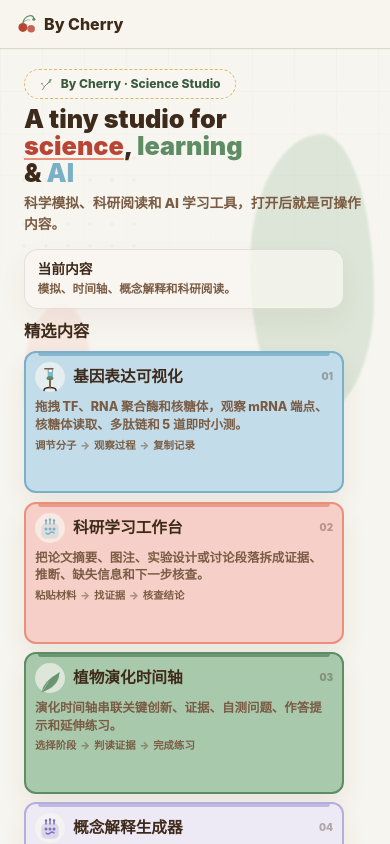
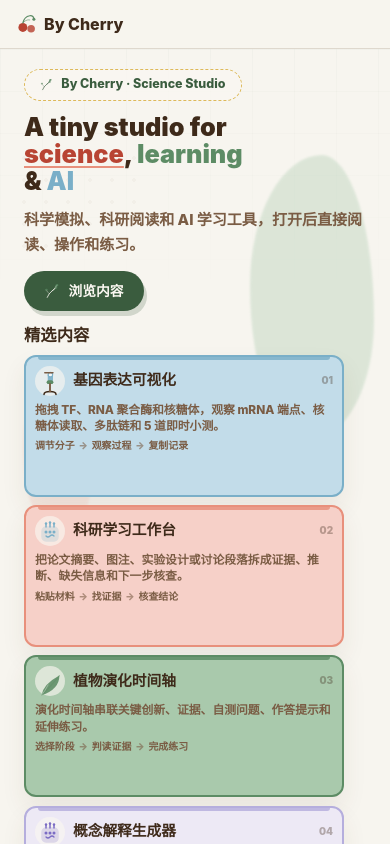
Before and after one commit to liruirui321/Bycherry, a React (Vite) app: page / in a window 390 px wide. Built offline with nearby package versions, Linux system fonts and the light colour scheme.

Commit message:
Realign homepage with original studio design

```diff
--- a/src/app/components/Hero.tsx
+++ b/src/app/components/Hero.tsx
@@ -128,10 +128,10 @@ export function Hero() {
       aria-labelledby="hero-heading"
       style={{
         fontFamily: "-apple-system, BlinkMacSystemFont, 'Segoe UI', sans-serif",
-        minHeight: "auto",
+        minHeight: "calc(100vh - 74px)",
         position: "relative",
         overflow: "hidden",
-        padding: "clamp(1.15rem, 2.4vh, 1.75rem) clamp(1rem, 3.4vw, 3rem) clamp(1.2rem, 2.6vh, 1.8rem)",
+        padding: "clamp(1rem, 2.1vh, 1.55rem) clamp(1rem, 3.2vw, 3rem) clamp(1rem, 2.2vh, 1.55rem)",
         width: "100%",
         maxWidth: "100%",
         boxSizing: "border-box",
@@ -156,10 +156,9 @@ export function Hero() {
         <div className="hero-float-deco hero-float-leaf"><IconLeafSmall size={28} color="var(--cherry-sage)" /></div>
       </div>
 
-      <div className="hero-inner" style={{ position: "relative", zIndex: 2, maxWidth: 1720, width: "100%", minWidth: 0, margin: "0 auto", boxSizing: "border-box", display: "grid", gap: "0.78rem", alignContent: "start" }}>
-        <div className="hero-heading-strip" style={{ display: "grid", gridTemplateColumns: "minmax(0, 1fr) minmax(240px, 0.34fr)", gap: "0.9rem", alignItems: "center", minWidth: 0 }}>
-          <div className="hero-copy-panel" style={{ minWidth: 0, display: "grid", gap: "0.42rem", justifyItems: "start", textAlign: "left", alignContent: "start" }}>
-            <div style={{ display: "inline-flex", alignItems: "center", gap: 8, width: "fit-content", border: "1.5px dashed var(--cherry-yellow)", borderRadius: 999, padding: "0.32rem 0.92rem", color: "var(--cherry-forest)", fontSize: "0.76rem", fontWeight: 850, background: "rgba(250,247,241,0.72)", letterSpacing: 0 }}>
+      <div className="hero-inner" style={{ position: "relative", zIndex: 2, maxWidth: 1580, width: "100%", height: "calc(100vh - 116px)", minWidth: 0, minHeight: 0, margin: "0 auto", boxSizing: "border-box", display: "grid", gridTemplateColumns: "minmax(320px, 0.48fr) minmax(0, 1fr)", gap: "clamp(1rem, 2.4vw, 2rem)", alignItems: "center", alignContent: "space-between" }}>
+        <div className="hero-copy-panel" style={{ minWidth: 0, display: "grid", gap: "0.86rem", justifyItems: "start", textAlign: "left", alignContent: "center" }}>
+          <div style={{ display: "inline-flex", alignItems: "center", gap: 8, width: "fit-content", border: "1.5px dashed var(--cherry-yellow)", borderRadius: 999, padding: "0.34rem 0.96rem", color: "var(--cherry-forest)", fontSize: "0.78rem", fontWeight: 850, background: "rgba(250,247,241,0.72)", letterSpacing: 0 }}>
             <IconBranch size={13} color="var(--cherry-forest)" />
             By Cherry · Science Studio
           </div>
@@ -168,8 +167,8 @@ export function Hero() {
             className="hero-title"
             style={{
               fontFamily: "-apple-system, BlinkMacSystemFont, 'Segoe UI', sans-serif",
-                fontSize: "clamp(1.74rem, 2.45vw, 2.85rem)",
-                fontWeight: 900,
+              fontSize: "clamp(2.25rem, 4.3vw, 4.2rem)",
+              fontWeight: 920,
               lineHeight: 1.04,
               color: "var(--cherry-warm-brown)",
               margin: "0",
@@ -187,98 +186,15 @@ export function Hero() {
             {" & "}
             <span style={{ color: "var(--cherry-blue)" }}>AI</span>
           </h1>
-            <p style={{ margin: 0, color: "var(--cherry-warm-mid)", fontSize: "clamp(0.86rem, 0.9vw, 0.98rem)", lineHeight: 1.5, fontWeight: 760, maxWidth: 760 }}>
-              科学模拟、科研阅读和 AI 学习工具，打开后就是可操作内容。
+          <p style={{ margin: 0, color: "var(--cherry-warm-mid)", fontSize: "clamp(0.94rem, 1.05vw, 1.08rem)", lineHeight: 1.62, fontWeight: 760, maxWidth: 520 }}>
+            科学模拟、科研阅读和 AI 学习工具，打开后直接阅读、操作和练习。
           </p>
+          <div className="hero-button-row" style={{ display: "flex", gap: "0.68rem", flexWrap: "wrap", alignItems: "center" }}>
+            <a href="#works" style={{ display: "inline-flex", alignItems: "center", gap: 8, background: "var(--cherry-forest)", color: "#FAF7F1", borderRadius: 999, padding: "0.62rem 1.28rem", textDecoration: "none", fontWeight: 880, fontSize: "0.86rem", boxShadow: "3px 5px 0 rgba(58,92,62,0.2)" }}>
+              <IconBranch size={16} color="#FAF7F1" />
+              浏览内容
+            </a>
           </div>
-
-          <div className="hero-summary-panel" style={{ minWidth: 0, border: "1.5px solid rgba(94,68,42,0.12)", borderRadius: 14, background: "rgba(250,247,241,0.72)", padding: "0.7rem 0.78rem", boxShadow: "0 12px 28px rgba(94,68,42,0.06)", display: "grid", gap: "0.18rem" }}>
-            <strong style={{ color: "var(--cherry-warm-brown)", fontSize: "0.86rem", lineHeight: 1.2, fontWeight: 950 }}>当前内容</strong>
-            <span style={{ color: "var(--cherry-warm-mid)", fontSize: "0.73rem", lineHeight: 1.42, fontWeight: 780 }}>
-              模拟、时间轴、概念解释和科研阅读。
-            </span>
-          </div>
-        </div>
-
-        <div className="hero-featured-panel" style={{ minWidth: 0, display: "grid", gap: "0.62rem", width: "100%", alignContent: "start" }}>
-          <div style={{ display: "flex", alignItems: "end", justifyContent: "space-between", gap: "0.75rem", minWidth: 0 }}>
-            <h2 style={{ margin: 0, color: "var(--cherry-warm-brown)", fontSize: "1.02rem", lineHeight: 1.2, fontWeight: 950, textAlign: "left" }}>精选内容</h2>
-            <span className="hero-entry-grid-note" style={{ color: "var(--cherry-warm-mid)", fontSize: "0.72rem", lineHeight: 1.2, fontWeight: 880, textAlign: "right" }}>模拟 · 时间轴 · 阅读库</span>
-          </div>
-          <nav id="works" className="hero-entry-grid" aria-label="内容目录" style={{ display: "grid", gridTemplateColumns: "repeat(3, minmax(0, 1fr))", gridAutoRows: "minmax(184px, 1fr)", gap: "0.72rem", minWidth: 0, maxWidth: "100%", boxSizing: "border-box" }}>
-            {entries.map((entry, index) => (
-              <a
-                className={`hero-entry-row ${entry.featuredImage ? "hero-entry-row-image" : ""}`}
-                key={entry.key}
-                href={entry.href}
-                aria-label={`打开${entry.title}：${entry.desc}`}
-                onClick={(event) => openEntry(entry.href, event)}
-                onMouseEnter={() => preloadRouteForHref(entry.href)}
-                onFocus={() => preloadRouteForHref(entry.href)}
-                onPointerDown={() => preloadRouteForHref(entry.href)}
-                style={{
-                  background: entry.color,
-                  border: `2px solid ${entry.border}`,
-                  borderRadius: 12,
-                  padding: entry.featuredImage ? "0.82rem 6.05rem 0.78rem 0.88rem" : "0.82rem 0.88rem 0.78rem",
-                  color: "var(--cherry-warm-brown)",
-                  textDecoration: "none",
-                  textAlign: "left",
-                  display: "grid",
-                  gridTemplateColumns: "minmax(0, 1fr)",
-                  alignItems: "stretch",
-                  gap: "0.42rem",
-                  position: "relative",
-                  overflow: "hidden",
-                  minWidth: 0,
-                  maxWidth: "100%",
-                  minHeight: 184,
-                  boxSizing: "border-box",
-                  boxShadow: "0 12px 24px rgba(94,68,42,0.08)",
-                  transform: "none",
-                }}
-              >
-                <span aria-hidden="true" style={{ position: "absolute", left: "0.72rem", right: "0.72rem", top: 0, height: 3, borderRadius: "0 0 999px 999px", background: entry.border, opacity: 0.82 }} />
-                <span style={{ minWidth: 0, display: "grid", gap: "0.38rem", alignContent: "start" }}>
-                  <span style={{ display: "flex", alignItems: "center", gap: "0.5rem", minWidth: 0 }}>
-                    <span aria-hidden="true" style={{ display: "inline-grid", placeItems: "center", width: 30, height: 30, borderRadius: 999, background: "rgba(250,247,241,0.64)", flexShrink: 0 }}>
-                      {entry.icon}
-                    </span>
-                    <strong style={{ fontSize: "0.98rem", lineHeight: 1.15, minWidth: 0, overflowWrap: "anywhere", fontWeight: 950 }}>{entry.title}</strong>
-                    <span aria-hidden="true" style={{ marginLeft: "auto", flexShrink: 0, color: "rgba(62,42,26,0.34)", fontSize: "0.62rem", lineHeight: 1, fontWeight: 950, letterSpacing: 0 }}>{String(index + 1).padStart(2, "0")}</span>
-                  </span>
-                  <span className="hero-entry-desc" style={{ color: "var(--cherry-warm-mid)", fontSize: "0.78rem", lineHeight: 1.42, fontWeight: 820 }}>
-                    {entry.desc}
-                  </span>
-                  <span className="hero-entry-task" style={{ color: "var(--cherry-warm-brown)", fontSize: "0.72rem", lineHeight: 1.48, fontWeight: 820, background: "rgba(250,247,241,0.46)", border: "1px solid rgba(94,68,42,0.08)", borderRadius: 8, padding: "0.42rem 0.5rem" }}>
-                    {entry.task}
-                  </span>
-                  <span className="hero-entry-path" style={{ display: "flex", gap: "0.24rem", flexWrap: "wrap", alignItems: "center", color: "var(--cherry-warm-mid)", fontSize: "0.65rem", lineHeight: 1.2, fontWeight: 900 }}>
-                    {entry.path.map((step, index) => (
-                      <span key={`${entry.key}-${step}`} style={{ display: "inline-flex", alignItems: "center", gap: "0.24rem" }}>
-                        <span>{step}</span>
-                        {index < entry.path.length - 1 ? <span aria-hidden="true" style={{ opacity: 0.58 }}>→</span> : null}
-                      </span>
-                    ))}
-                  </span>
-                  <span className="hero-entry-output-row" style={{ display: "flex", gap: "0.3rem", flexWrap: "wrap" }}>
-                    {entry.outputs.slice(0, 3).map((output) => (
-                      <span key={output} style={{ background: "rgba(250,247,241,0.72)", borderRadius: 999, padding: "0.18rem 0.42rem", color: "var(--cherry-warm-brown)", fontSize: "0.64rem", fontWeight: 950 }}>
-                        {output}
-                      </span>
-                    ))}
-                  </span>
-                </span>
-                {entry.featuredImage ? (
-                  <img src={entry.featuredImage} alt="" aria-hidden="true" loading="eager" style={{ position: "absolute", right: "0.62rem", bottom: "0.62rem", width: 86, height: 72, objectFit: "cover", borderRadius: 10, border: "1.5px solid rgba(250,247,241,0.72)" }} />
-                ) : entry.visualKind ? (
-                  <span className="hero-entry-visual-row" aria-hidden="true">
-                    <HeroMiniVisual kind={entry.visualKind} />
-                  </span>
-                ) : null}
-              </a>
-            ))}
-          </nav>
           <div className="hero-specimen-band" aria-hidden="true">
             <span className="hero-specimen hero-specimen-dna">
               <i />
@@ -302,6 +218,106 @@ export function Hero() {
               <i />
             </span>
           </div>
+        </div>
+
+        <div className="hero-featured-panel" style={{ minWidth: 0, display: "grid", gap: "0.58rem", width: "100%", alignContent: "center" }}>
+          <div style={{ display: "flex", alignItems: "end", justifyContent: "space-between", gap: "0.75rem", minWidth: 0 }}>
+            <h2 style={{ margin: 0, color: "var(--cherry-warm-brown)", fontSize: "1.02rem", lineHeight: 1.2, fontWeight: 950, textAlign: "left" }}>精选内容</h2>
+            <span className="hero-entry-grid-note" style={{ color: "var(--cherry-warm-mid)", fontSize: "0.72rem", lineHeight: 1.2, fontWeight: 880, textAlign: "right" }}>模拟 · 时间轴 · 阅读库</span>
+          </div>
+          <nav id="works" className="hero-entry-grid" aria-label="内容目录" style={{ display: "grid", gridTemplateColumns: "repeat(3, minmax(0, 1fr))", gridAutoRows: "minmax(158px, 1fr)", gap: "0.64rem", minWidth: 0, maxWidth: "100%", boxSizing: "border-box" }}>
+            {entries.map((entry, index) => (
+              <a
+                className={`hero-entry-row ${entry.featuredImage ? "hero-entry-row-image" : ""}`}
+                key={entry.key}
+                href={entry.href}
+                aria-label={`打开${entry.title}：${entry.desc}`}
+                onClick={(event) => openEntry(entry.href, event)}
+                onMouseEnter={() => preloadRouteForHref(entry.href)}
+                onFocus={() => preloadRouteForHref(entry.href)}
+                onPointerDown={() => preloadRouteForHref(entry.href)}
+                style={{
+                  background: entry.color,
+                  border: `2px solid ${entry.border}`,
+                  borderRadius: 12,
+                  padding: entry.featuredImage ? "0.72rem 5.6rem 0.68rem 0.76rem" : "0.72rem 0.76rem 0.68rem",
+                  color: "var(--cherry-warm-brown)",
+                  textDecoration: "none",
+                  textAlign: "left",
+                  display: "grid",
+                  gridTemplateColumns: "minmax(0, 1fr)",
+                  alignItems: "stretch",
+                  gap: "0.42rem",
+                  position: "relative",
+                  overflow: "hidden",
+                  minWidth: 0,
+                  maxWidth: "100%",
+                  minHeight: 158,
+                  boxSizing: "border-box",
+                  boxShadow: "0 12px 24px rgba(94,68,42,0.08)",
+                  transform: "none",
+                }}
+              >
+                <span aria-hidden="true" style={{ position: "absolute", left: "0.72rem", right: "0.72rem", top: 0, height: 3, borderRadius: "0 0 999px 999px", background: entry.border, opacity: 0.82 }} />
+                <span style={{ minWidth: 0, display: "grid", gap: "0.38rem", alignContent: "start" }}>
+                  <span style={{ display: "flex", alignItems: "center", gap: "0.5rem", minWidth: 0 }}>
+                    <span aria-hidden="true" style={{ display: "inline-grid", placeItems: "center", width: 30, height: 30, borderRadius: 999, background: "rgba(250,247,241,0.64)", flexShrink: 0 }}>
+                      {entry.icon}
+                    </span>
+                    <strong style={{ fontSize: "0.92rem", lineHeight: 1.15, minWidth: 0, overflowWrap: "anywhere", fontWeight: 950 }}>{entry.title}</strong>
+                    <span aria-hidden="true" style={{ marginLeft: "auto", flexShrink: 0, color: "rgba(62,42,26,0.34)", fontSize: "0.62rem", lineHeight: 1, fontWeight: 950, letterSpacing: 0 }}>{String(index + 1).padStart(2, "0")}</span>
+                  </span>
+                  <span className="hero-entry-desc" style={{ color: "var(--cherry-warm-mid)", fontSize: "0.74rem", lineHeight: 1.38, fontWeight: 820 }}>
+                    {entry.desc}
+                  </span>
+                  <span className="hero-entry-task" style={{ color: "var(--cherry-warm-brown)", fontSize: "0.68rem", lineHeight: 1.38, fontWeight: 820, background: "rgba(250,247,241,0.46)", border: "1px solid rgba(94,68,42,0.08)", borderRadius: 8, padding: "0.34rem 0.42rem" }}>
+                    {entry.task}
+                  </span>
+                  <span className="hero-entry-path" style={{ display: "flex", gap: "0.24rem", flexWrap: "wrap", alignItems: "center", color: "var(--cherry-warm-mid)", fontSize: "0.62rem", lineHeight: 1.2, fontWeight: 900 }}>
+                    {entry.path.map((step, index) => (
+                      <span key={`${entry.key}-${step}`} style={{ display: "inline-flex", alignItems: "center", gap: "0.24rem" }}>
+                        <span>{step}</span>
+                        {index < entry.path.length - 1 ? <span aria-hidden="true" style={{ opacity: 0.58 }}>→</span> : null}
+                      </span>
+                    ))}
+                  </span>
+                  <span className="hero-entry-output-row" style={{ display: "flex", gap: "0.3rem", flexWrap: "wrap" }}>
+                    {entry.outputs.slice(0, 3).map((output) => (
+                      <span key={output} style={{ background: "rgba(250,247,241,0.72)", borderRadius: 999, padding: "0.18rem 0.42rem", color: "var(--cherry-warm-brown)", fontSize: "0.64rem", fontWeight: 950 }}>
+                        {output}
+                      </span>
+                    ))}
+                  </span>
+                </span>
+                {entry.featuredImage ? (
+                  <img src={entry.featuredImage} alt="" aria-hidden="true" loading="eager" style={{ position: "absolute", right: "0.54rem", bottom: "0.54rem", width: 78, height: 66, objectFit: "cover", borderRadius: 10, border: "1.5px solid rgba(250,247,241,0.72)" }} />
+                ) : entry.visualKind ? (
+                  <span className="hero-entry-visual-row" aria-hidden="true">
+                    <HeroMiniVisual kind={entry.visualKind} />
+                  </span>
+                ) : null}
+              </a>
+            ))}
+          </nav>
+        </div>
+
+        <div className="hero-method-board" role="group" aria-label="内容产出方式" style={{ gridColumn: "1 / -1", display: "grid", gridTemplateColumns: "repeat(4, minmax(0, 1fr))", gap: "0.64rem", minWidth: 0, marginTop: "0.08rem" }}>
+          {[
+            ["模拟过程", "拖动变量，看 DNA、RNA、蛋白质或 CRISPR 判定如何变化。"],
+            ["证据阅读", "按摘要、图注、方法和结论拆开论文信息，留下核查记录。"],
+            ["概念拆解", "把一个概念拆成定义、机制、例子、误区和即时小测。"],
+            ["可保存产出", "每个页面都给行动清单、检查项或学习记录，不停在介绍。"],
+          ].map(([title, desc], index) => (
+            <div key={title} className="hero-method-item" style={{ minWidth: 0, border: "1px solid rgba(94,68,42,0.11)", borderRadius: 12, background: "rgba(250,247,241,0.58)", padding: "0.58rem 0.68rem", display: "grid", gridTemplateColumns: "auto minmax(0, 1fr)", gap: "0.5rem", alignItems: "center", boxShadow: "inset 0 1px 0 rgba(255,255,255,0.5)" }}>
+              <span aria-hidden="true" style={{ display: "grid", placeItems: "center", width: 30, height: 30, borderRadius: 999, background: index === 0 ? "rgba(122,175,200,0.22)" : index === 1 ? "rgba(221,185,90,0.22)" : index === 2 ? "rgba(123,108,196,0.16)" : "rgba(95,145,115,0.2)", color: "var(--cherry-warm-brown)", fontSize: "0.72rem", fontWeight: 950 }}>
+                {String(index + 1).padStart(2, "0")}
+              </span>
+              <span style={{ minWidth: 0, display: "grid", gap: "0.12rem" }}>
+                <strong style={{ color: "var(--cherry-warm-brown)", fontSize: "0.78rem", lineHeight: 1.16, fontWeight: 950 }}>{title}</strong>
+                <span style={{ color: "var(--cherry-warm-mid)", fontSize: "0.66rem", lineHeight: 1.36, fontWeight: 760 }}>{desc}</span>
+              </span>
+            </div>
+          ))}
         </div>
       </div>
 
@@ -450,7 +466,7 @@ export function Hero() {
         .hero-entry-task {
           overflow: hidden;
           display: -webkit-box;
-          -webkit-line-clamp: 2;
+          -webkit-line-clamp: 1;
           -webkit-box-orient: vertical;
         }
 
@@ -480,13 +496,14 @@ export function Hero() {
 
         .hero-specimen-band {
           display: grid;
-          grid-template-columns: 1.15fr 0.9fr 1fr 0.95fr;
-          gap: 0.72rem;
-          min-height: 86px;
+          grid-template-columns: repeat(2, minmax(0, 1fr));
+          gap: 0.58rem;
+          min-height: 160px;
+          width: min(100%, 520px);
           margin-top: 0.1rem;
           border: 1px solid rgba(94,68,42,0.11);
           border-radius: 16px;
-          padding: 0.7rem;
+          padding: 0.62rem;
           background:
             linear-gradient(135deg, rgba(250,247,241,0.7), rgba(245,241,234,0.42)),
             radial-gradient(circle at 13% 30%, rgba(122,175,200,0.18), transparent 28%),
@@ -802,18 +819,16 @@ export function Hero() {
           }
 
           .hero-inner,
-          .hero-heading-strip {
+          .hero-featured-panel {
             width: 100% !important;
             max-width: calc(100vw - 2rem) !important;
             overflow-wrap: anywhere;
           }
 
           .hero-inner {
+            grid-template-columns: 1fr !important;
+            height: auto !important;
             min-height: auto !important;
-          }
-
-          .hero-heading-strip {
-            grid-template-columns: 1fr !important;
             gap: 0.9rem !important;
           }
 
@@ -866,7 +881,14 @@ export function Hero() {
 
           .hero-specimen-band {
             grid-template-columns: repeat(2, minmax(0, 1fr)) !important;
-            min-height: 132px !important;
+            min-height: 124px !important;
+            width: 100% !important;
+          }
+
+          .hero-method-board {
+            grid-template-columns: repeat(2, minmax(0, 1fr)) !important;
+            width: 100% !important;
+            max-width: calc(100vw - 2rem) !important;
           }
         }
 
@@ -877,9 +899,7 @@ export function Hero() {
           }
 
           .hero-inner,
-          .hero-heading-strip,
           .hero-featured-panel,
-          .hero-summary-panel,
           .hero-entry-grid {
             width: calc(100vw - 3rem) !important;
             max-width: calc(100vw - 3rem) !important;
@@ -899,7 +919,6 @@ export function Hero() {
             justify-items: stretch !important;
           }
 
-          .hero-summary-panel,
           .hero-entry-row {
             max-width: 20rem !important;
           }
@@ -927,6 +946,16 @@ export function Hero() {
           .hero-specimen-band {
             display: none !important;
           }
+
+          .hero-method-board {
+            grid-template-columns: 1fr !important;
+            width: calc(100vw - 3rem) !important;
+            max-width: calc(100vw - 3rem) !important;
+          }
+
+          .hero-method-item {
+            max-width: 20rem !important;
+          }
         }
 
         @media (prefers-reduced-motion: reduce) {
```
Also changed, not shown: scripts/verify-content-integrity.mjs (+6 -6 lines). Lines whose indentation alone changed are shown as unchanged.
